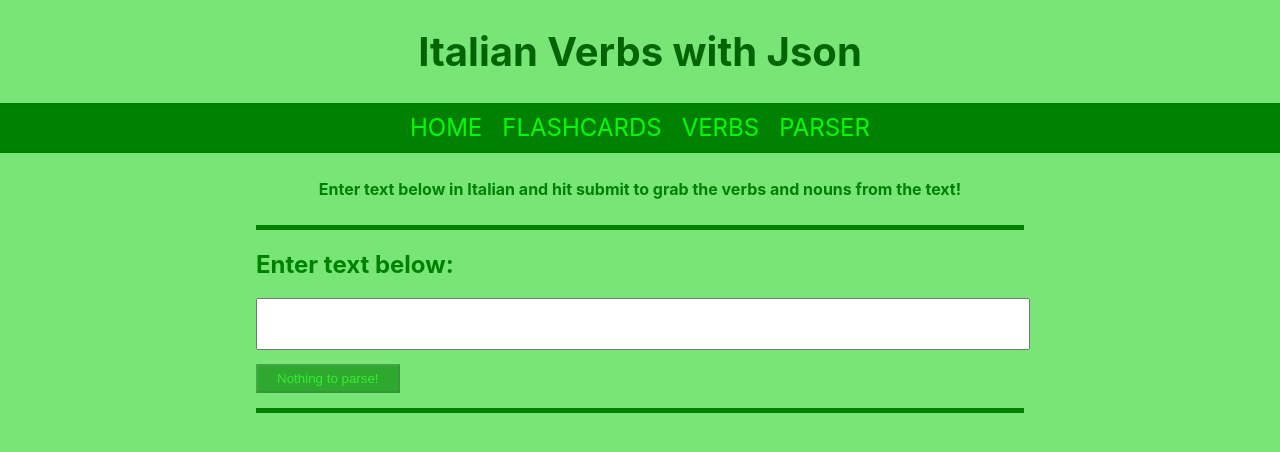
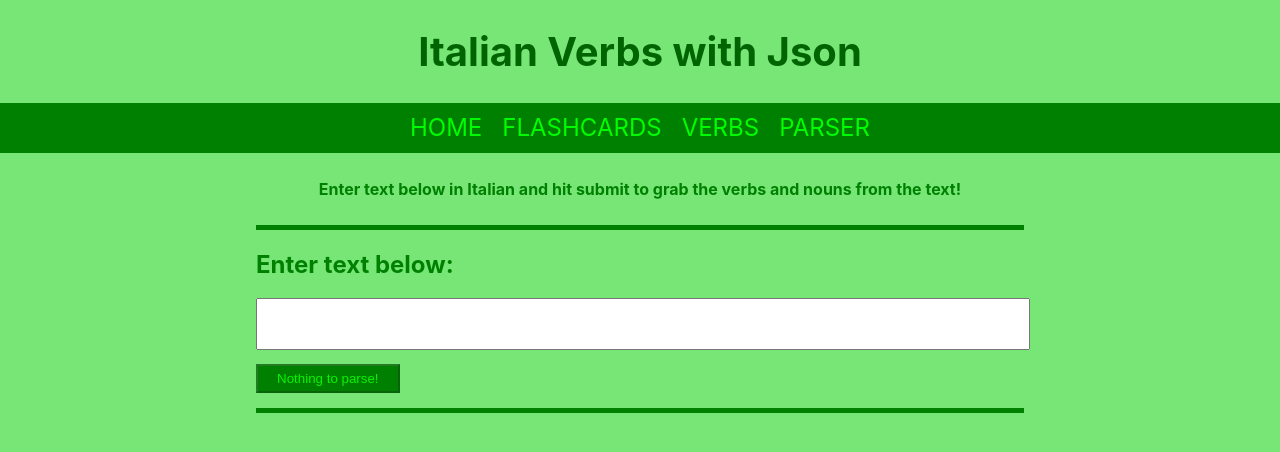
Before and after one commit to JsonE97/duolingo-italian, a React (Create React App) app: page /#/parser in a window 1280 px wide. Shown: the top 452 px of the page. Built offline with nearby package versions, Linux system fonts and the light colour scheme.

Commit message:
opacity button fix

```diff
--- a/src/components/parser/ParseContainer.jsx
+++ b/src/components/parser/ParseContainer.jsx
@@ -32,7 +32,7 @@ export const ParseContainer = () => {
                     <button
                         disabled={isLoading || inputText === ""}
                         onClick={() => onSubmit()}
-                        className={"parser-options-button" + ((isLoading || inputText === "") ? " disabled" : "")}
+                        className={"parser-options-button"}
                     >
                         {inputText === "" ?
                             "Nothing to parse!"
--- a/src/components/parser/ParseContainer.scss
+++ b/src/components/parser/ParseContainer.scss
@@ -53,10 +53,6 @@
             vertical-align: middle;
 
         }
-
-        .parser-options-button.disabled {
-            opacity: 60%;
-        }
     }
 
 }
```
